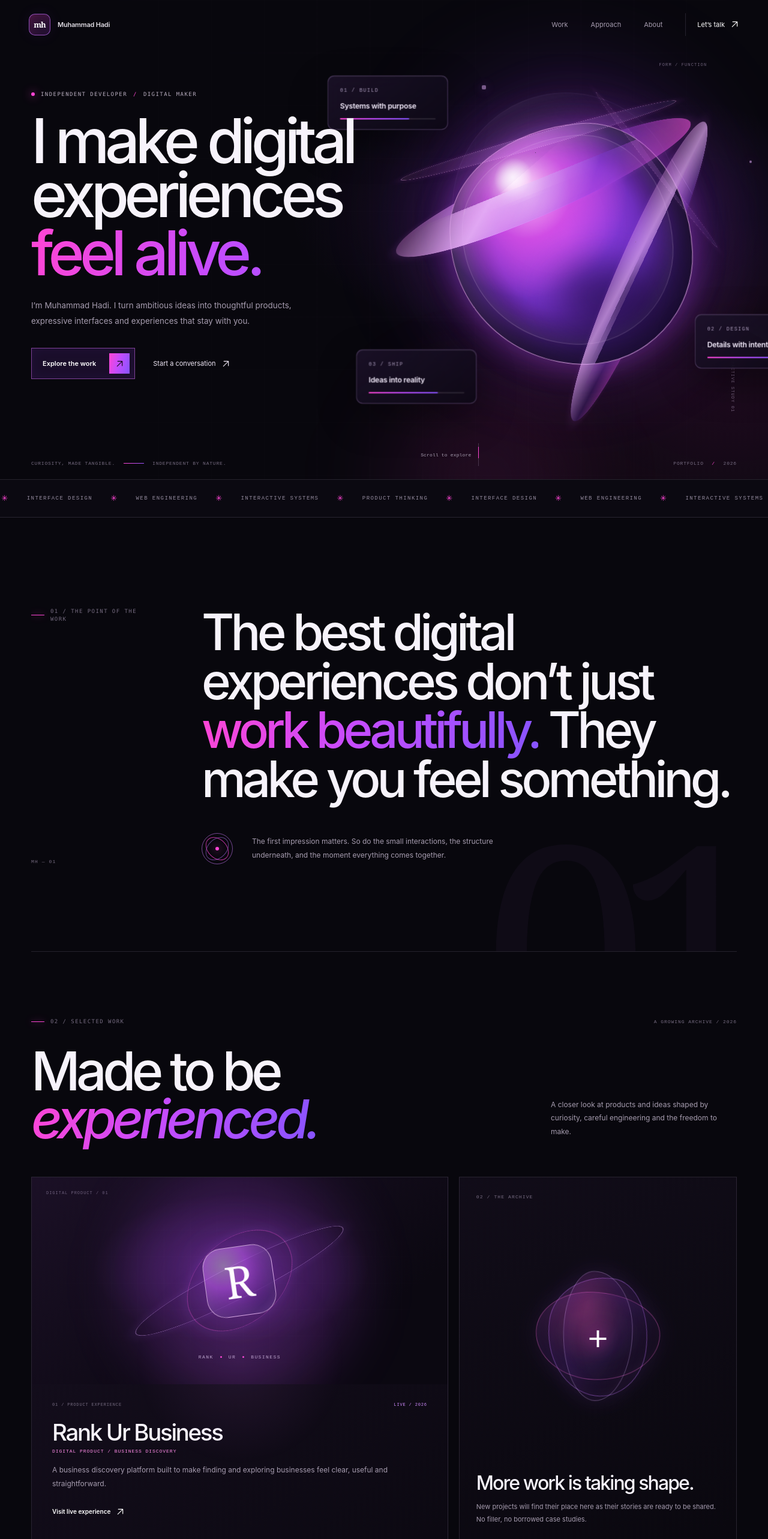
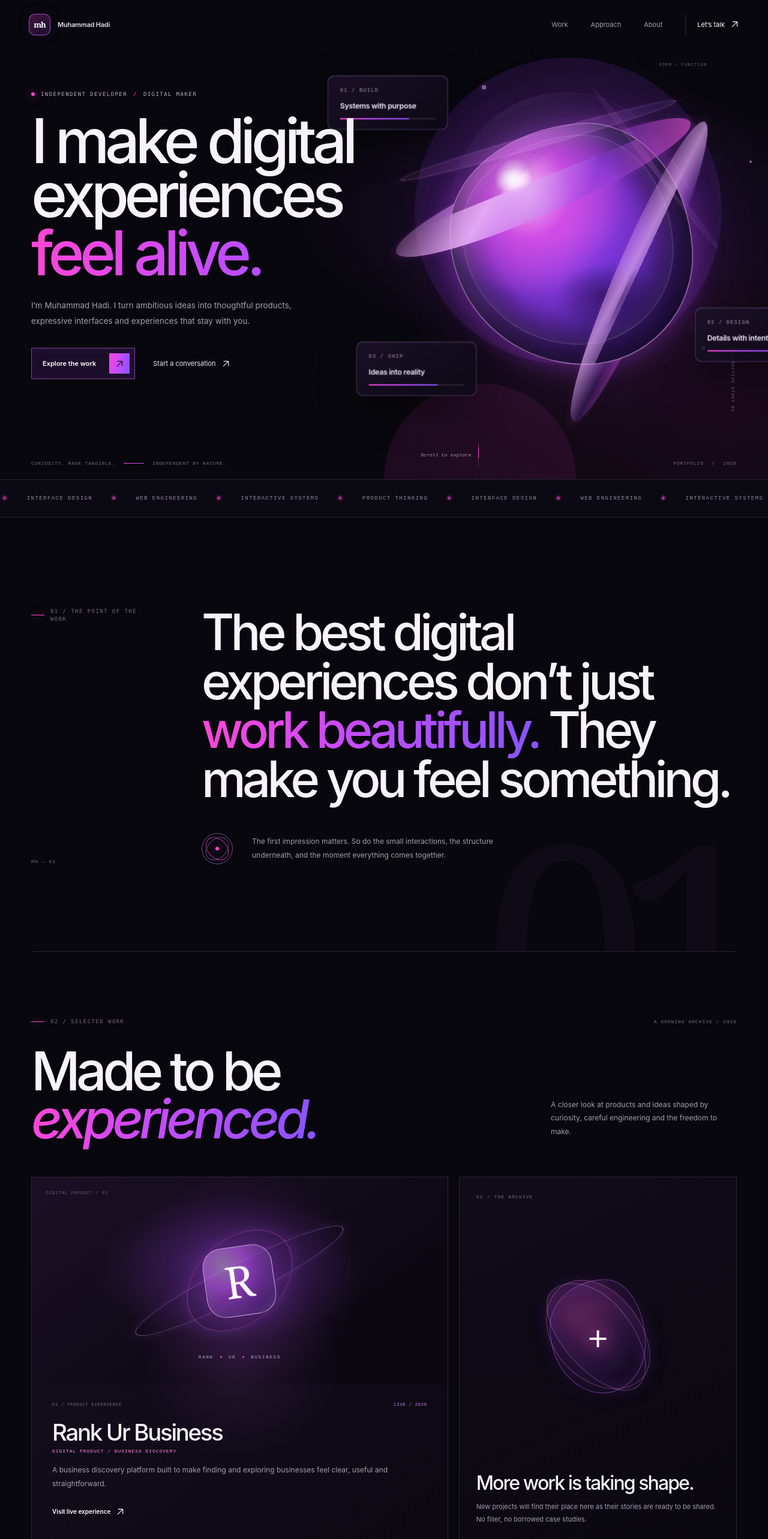
Before and after one commit to mhadiglobel-bot/Portfolio-, a Next.js app: page / in a window 1280 px wide. Shown: the top 2566 px of the page at 60% size. Built offline with nearby package versions, Linux system fonts and the light colour scheme.

Commit message:
Keep motion composited and remove blur-heavy reveal effects

```diff
--- a/app/globals.css
+++ b/app/globals.css
@@ -179,7 +179,7 @@
     background-size: 88px 88px;
     mask-image: linear-gradient(90deg, transparent 2%, #000 38%, #000 88%, transparent);
   }
-  .hero-glow { position: absolute; z-index: -1; border-radius: 50%; pointer-events: none; filter: blur(75px); }
+  .hero-glow { position: absolute; z-index: -1; border-radius: 50%; pointer-events: none; }
   .hero-glow--one { top: 12%; right: 6%; width: 40vw; height: 40vw; background: rgba(151, 65, 255, .13); }
   .hero-glow--two { right: 25%; bottom: -20%; width: 25vw; height: 25vw; background: rgba(255, 58, 204, .09); }
   .hero-content { position: relative; z-index: 5; padding-top: 108px; padding-bottom: 124px; }
@@ -259,7 +259,6 @@
     aspect-ratio: 1;
     border-radius: 50%;
     background: radial-gradient(circle, rgba(183, 64, 255, .22), rgba(120, 45, 170, .1) 42%, transparent 70%);
-    filter: blur(20px);
   }
   .scene-backplate {
     position: absolute;
@@ -312,8 +311,7 @@
     left: 18%;
     width: 34%;
     height: 20%;
-    background: rgba(255, 255, 255, .15);
-    filter: blur(28px);
+    background: radial-gradient(ellipse, rgba(255, 255, 255, .15), transparent 72%);
     transform: rotate(-28deg) translateZ(45px);
   }
   .scene-core-highlight {
@@ -323,8 +321,7 @@
     width: 15%;
     height: 10%;
     border-radius: 50%;
-    background: rgba(255, 246, 255, .92);
-    filter: blur(15px);
+    background: radial-gradient(ellipse, rgba(255, 246, 255, .92), rgba(255, 246, 255, 0) 72%);
     transform: translateZ(58px);
   }
   .scene-core-shadow {
@@ -334,8 +331,7 @@
     width: 40%;
     height: 26%;
     border-radius: 50%;
-    background: rgba(25, 7, 51, .6);
-    filter: blur(28px);
+    background: radial-gradient(ellipse, rgba(25, 7, 51, .6), transparent 72%);
     transform: translateZ(36px);
   }
   .scene-loop {
@@ -401,7 +397,7 @@
     color: #f7efff;
     background: linear-gradient(145deg, rgba(28, 18, 42, .88), rgba(13, 9, 21, .82));
     box-shadow: 0 18px 55px rgba(0, 0, 0, .3), inset 0 1px 0 rgba(255, 255, 255, .06);
-    backdrop-filter: blur(12px);
+
     transform: translateZ(220px);
     animation: panel-float 7s ease-in-out infinite;
   }
@@ -534,7 +530,7 @@
     background-size: 44px 44px;
     mask-image: radial-gradient(ellipse at center, #000, transparent 76%);
   }
-  .project-visual-glow { position: absolute; width: 55%; aspect-ratio: 1; border-radius: 50%; background: rgba(184, 65, 255, .2); filter: blur(48px); }
+  .project-visual-glow { position: absolute; width: 55%; aspect-ratio: 1; border-radius: 50%; background: radial-gradient(circle, rgba(184, 65, 255, .2), transparent 72%); }
   .project-visual-orbit {
     position: absolute;
     width: 56%;
@@ -656,7 +652,7 @@
   .about-visual { position: relative; min-height: 530px; }
   .about-visual > .section-eyebrow { margin-bottom: 36px; }
   .portrait-scene { position: relative; width: min(390px, 100%); perspective: 1100px; transform-style: preserve-3d; }
-  .portrait-aura { position: absolute; inset: 12% -12% -10%; border-radius: 50%; background: radial-gradient(ellipse, rgba(176, 66, 255, .2), transparent 70%); filter: blur(42px); }
+  .portrait-aura { position: absolute; inset: 12% -12% -10%; border-radius: 50%; background: radial-gradient(ellipse, rgba(176, 66, 255, .2), transparent 70%); }
   .portrait-frame { position: relative; width: 100%; aspect-ratio: 4 / 5; padding: 9px; border: 1px solid rgba(206, 137, 255, .48); background: linear-gradient(145deg, rgba(255, 69, 212, .15), rgba(126, 74, 255, .07)); box-shadow: 0 28px 80px rgba(0, 0, 0, .42), inset 0 0 28px rgba(186, 91, 255, .08); transform: rotateY(-7deg) rotateX(2deg); transform-style: preserve-3d; }
   .portrait-frame img { width: 100%; height: 100%; object-fit: cover; object-position: center 28%; filter: saturate(.88) contrast(1.04); }
   .portrait-frame-line { position: absolute; right: -14px; bottom: 20px; width: 54%; height: 1px; background: var(--gradient); box-shadow: 0 0 18px rgba(255, 69, 212, .5); transform: translateZ(30px); }
@@ -722,21 +718,19 @@
   .motion-ready [data-reveal] {
     opacity: 0;
     transform: translate3d(0, 34px, 0) scale(.99);
-    filter: blur(5px);
     transition:
       opacity .75s cubic-bezier(.2,.7,.2,1) var(--reveal-delay, var(--card-delay, 0ms)),
-      transform .75s cubic-bezier(.2,.7,.2,1) var(--reveal-delay, var(--card-delay, 0ms)),
-      filter .75s ease var(--reveal-delay, var(--card-delay, 0ms));
+      transform .75s cubic-bezier(.2,.7,.2,1) var(--reveal-delay, var(--card-delay, 0ms));
   }
-  .motion-ready [data-reveal].is-visible { opacity: 1; transform: translate3d(0, 0, 0) scale(1); filter: blur(0); }
+  .motion-ready [data-reveal].is-visible { opacity: 1; transform: translate3d(0, 0, 0) scale(1); }
   @keyframes core-morph {
     0%, 100% { border-radius: 43% 57% 56% 44% / 48% 42% 58% 52%; transform: translate(-50%, -50%) translateZ(40px) rotateX(9deg) rotateY(-18deg) scale(1); }
     50% { border-radius: 56% 44% 42% 58% / 42% 57% 43% 58%; transform: translate(-50%, -50%) translateZ(40px) rotateX(13deg) rotateY(-11deg) scale(1.035); }
   }
   @keyframes loop-drift { 0%, 100% { transform: translate(-50%, -50%) rotate(31deg) rotateY(66deg) translateZ(125px); } 50% { transform: translate(-50%, -50%) rotate(23deg) rotateY(72deg) translateZ(140px); } }
-  @keyframes panel-float { 0%, 100% { margin-top: 0; } 50% { margin-top: -12px; } }
+  @keyframes panel-float { 0%, 100% { transform: translate3d(0, 0, 220px); } 50% { transform: translate3d(0, -12px, 220px); } }
   @keyframes spark-float { 0%, 100% { transform: translate3d(0, 0, 0); opacity: .42; } 50% { transform: translate3d(0, -13px, 0); opacity: .9; } }
-  @keyframes shape-breathe { 0%, 100% { border-radius: 40% 60% 54% 46% / 48% 44% 56% 52%; transform: scale(1) rotate(0deg); } 50% { border-radius: 58% 42% 44% 56% / 42% 57% 43% 58%; transform: scale(1.045) rotate(8deg); } }
+  @keyframes shape-breathe { 0%, 100% { border-radius: 40% 60% 54% 46% / 48% 44% 56% 52%; } 50% { border-radius: 58% 42% 44% 56% / 42% 57% 43% 58%; } }
   @keyframes scroll-line { 0% { transform: translateY(0); } 65%, 100% { transform: translateY(190%); } }
   @keyframes ticker-move { from { transform: translateX(0); } to { transform: translateX(-50%); } }
 
@@ -888,7 +882,7 @@
   @media (prefers-reduced-motion: reduce) {
     html { scroll-behavior: auto; }
     *, *::before, *::after { animation-duration: .01ms !important; animation-iteration-count: 1 !important; transition-duration: .01ms !important; }
-    .motion-ready [data-reveal] { opacity: 1; transform: none; filter: none; }
+    .motion-ready [data-reveal] { opacity: 1; transform: none; }
     .hero-scene { transform: none; }
   }
 }
```
